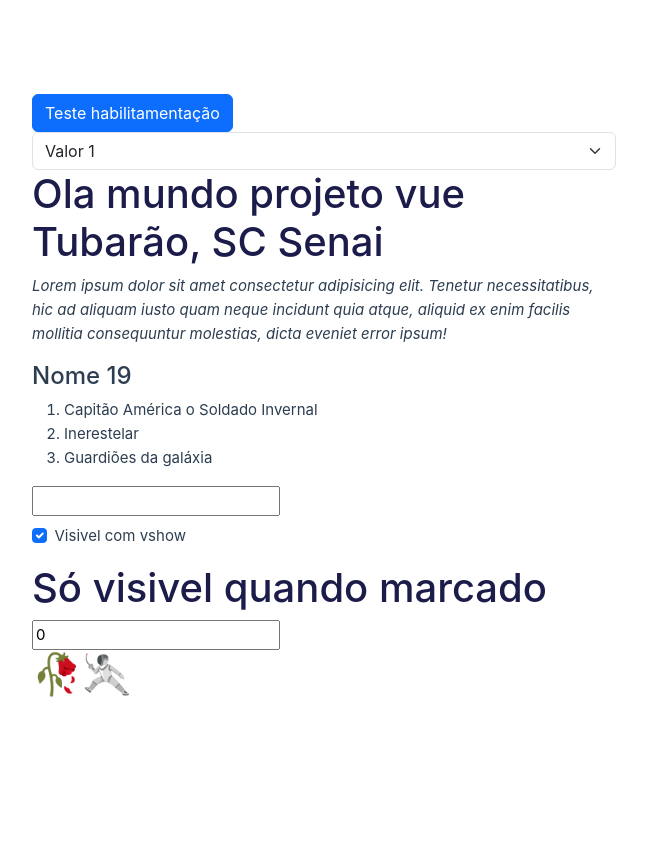
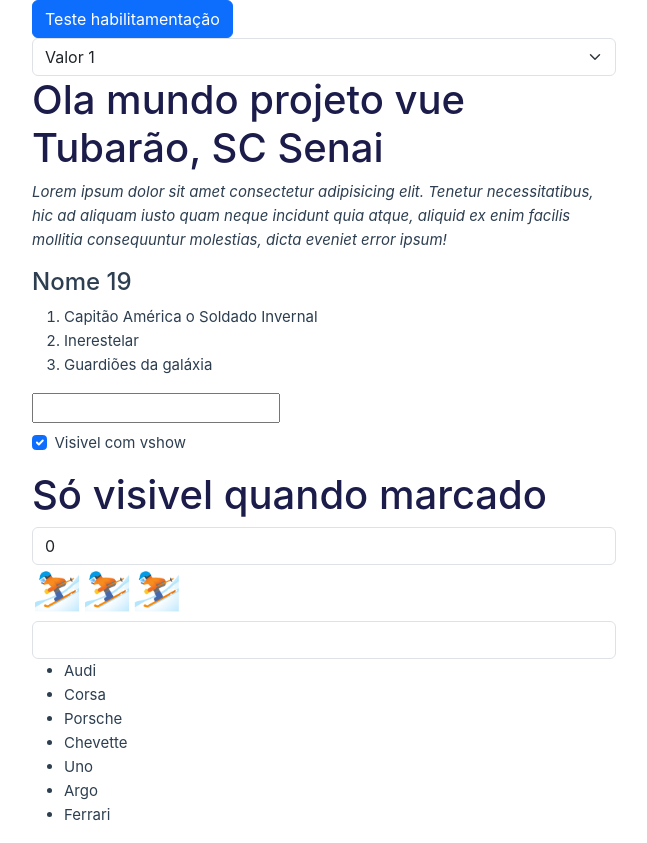
Before and after one commit to joazis-quebra-codegos/projeto-vue, a Vue app: page / in a window 1280 px wide. Shown: the whole page, without its empty margins (12-659 px from the left). Before the commit the page ends 800 px from the top, so only its background shows below. Built offline with nearby package versions, Linux system fonts and the light colour scheme; the HTML template or start-up script is replaced by a standard one.

Commit message:
Lista de carros e função de adicionar mais carros

```diff
--- a/src/App.vue
+++ b/src/App.vue
@@ -9,16 +9,25 @@ const idade = 19
 const filme1 = "Capitão América o Soldado Invernal"
 const filme2 = "Inerestelar"
 const filme3 = "Guardiões da galáxia"
+
 const valor = ref("")
 const rolav = computed(() => {
   return valor.value.split('').reverse().join('')
 })
+
 const visivel = true
 const invisivel = false
+
 const visivelLegal = ref(true)
 const temperaturamento = ref(0)
 const valorTemperatura = computed(Temperatura)
 
+const carros = ref(['Audi', 'Corsa', 'Porsche', 'Chevette', 'Uno', 'Argo', 'Ferrari'])
+const adCarro = ref('')
+
+function adicionarCarro(){
+  carros.value.push(adCarro.value)
+}
 
 function desabilitado(){
   return idade < 18;
@@ -42,16 +51,16 @@ function mudouTexto(event: Event){
 
 function Temperatura(){
   if (temperaturamento.value < 10){
-    return "🥀🤺"
+    return "⛷️⛷️⛷️"
   }
   else if (temperaturamento.value <= 25){
-    return "🥀🥀🤺"
+    return "🤺🤺🤺"
   }
   else if (temperaturamento.value <= 35){
-    return "mais ou menos"
+    return "🥀🥀🥀"
   }
   else{
-    return "mt calor"
+    return "🫠🫠🫠"
   }
 }
 
@@ -90,8 +99,16 @@ function Temperatura(){
         </div>
         <h1 v-show="visivelLegal">Só visivel quando marcado</h1>
 
-        <input type="text" class="form=control" v-model="temperaturamento">
+        <input type="text" class="form-control" v-model="temperaturamento">
         <h1>{{valorTemperatura}}</h1>
+
+        <input @keyup.enter="adicionarCarro" type="text" class="form-control" v-model="adCarro">
+
+        <ul>
+          <li v-for="carro in carros" :key="carro">
+            {{ carro }}
+          </li>
+        </ul>
 
       </div>
     </div>
```
